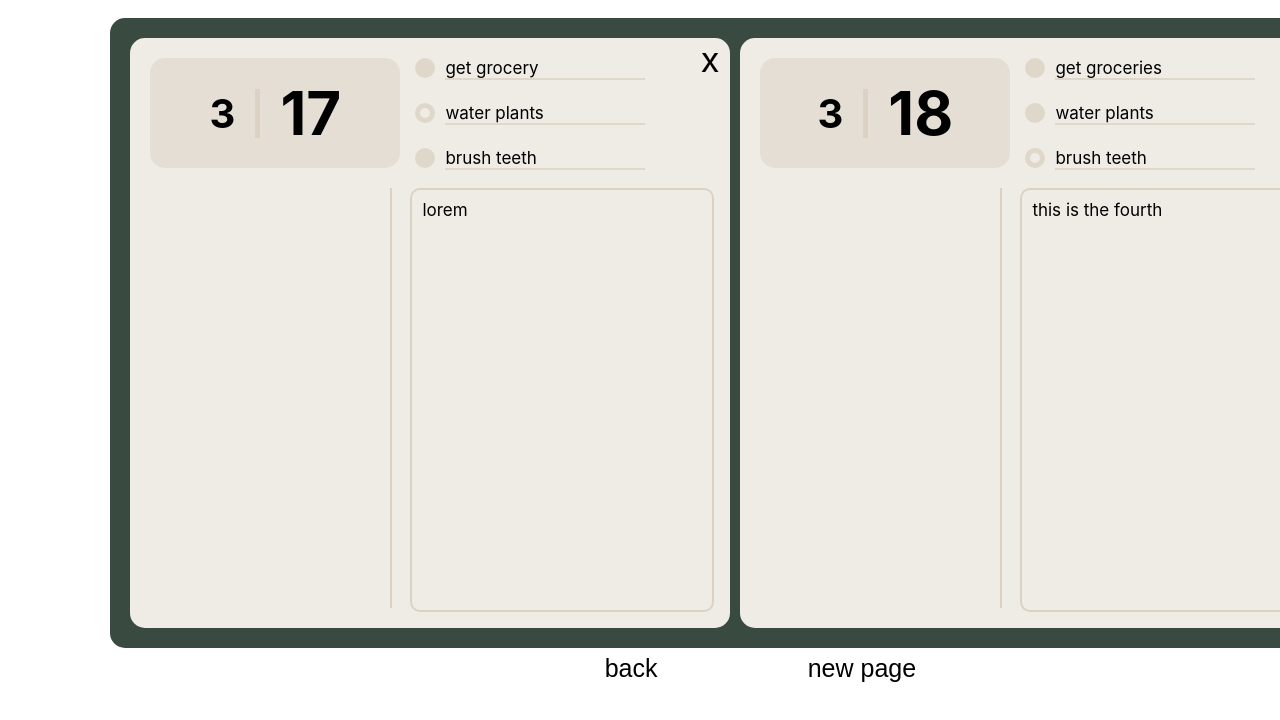
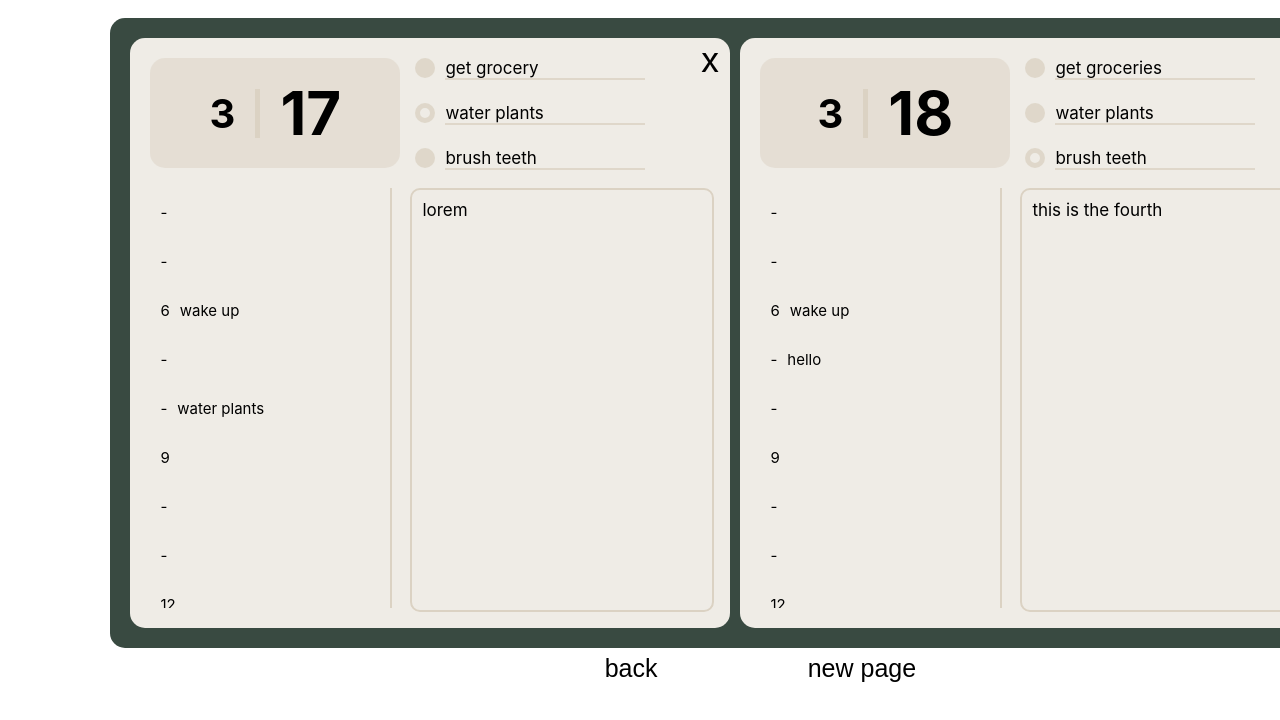
Before and after one commit to samuelmanor/aden-react-node, a React (Create React App) app: page / in a window 1280 px wide. Shown: the top 720 px of the page. Built offline with nearby package versions, Linux system fonts and the light colour scheme; data requests are answered from the project's data file.

Commit message:
fixed bug where eventText wasn't being updated properly between pages

```diff
--- a/src/components/CalRow.js
+++ b/src/components/CalRow.js
@@ -38,42 +38,36 @@ function CalRow({ id, calArr, handleUpdateEvent }) {
         }
     };
 
-    // useEffect(() => { // none of this works now lol ALSO fix save button placement for entry
-    //     let obj;
-    //     if (calArr) {
-    //         obj = calArr.find(e => e.time === id);
-    //     };
+    function updateEvent() {
+        handleUpdateEvent(id, eventText);
+        setEditingState(false);
+    };
 
-    //     if (obj) {
-    //         setEventText(obj.event);
-    //     };
-    // }, [calArr, id]);
+    useEffect(() => {
+        if (calArr) {
+            const obj = calArr.find(e => e.time === id);
+            obj ? setEventText(obj.event) : setEventText('');
+        };
+    }, [calArr, id]);
 
-    // useEffect(() => {
-    //     const input = document.getElementById('event-input');
-    //     if (input) {
-    //         input.focus();
-    //     };
-    // }, [editingState]);
-
-    // function updateEvent() {
-    //     handleUpdateEvent(id, eventText);
-    //     setEditingState(false);
-    // };
+    useEffect(() => {
+        const input = document.getElementById('event-input');
+        if (input) {
+            input.focus();
+        };
+    }, [editingState]);
 
     return (
         <div onMouseEnter={() => setHover(true)} onMouseLeave={() => setHover(false)} style={{ ...calStyle.normal, ...(hover ? calStyle.hover : null)}}>
-            {/* <p>{id % 3 === 0 || id === 0 ? id : '-'}</p> */}
-
-            {/* {editingState
+            <p>{id % 3 === 0 || id === 0 ? id : '-'}</p>
+            {editingState
             ?
             <div>
                 <input id='event-input' maxLength='20' value={eventText} onChange={(e) => setEventText(e.target.value)} style={{ ...calStyle.event, ...calStyle.input }} />
                 <button style={calStyle.button} onClick={updateEvent}>save</button>
             </div>
             :
-                <div style={calStyle.event} onClick={() => setEditingState(true)}>{eventText}</div>
-            } */}
+            <div style={calStyle.event} onClick={() => setEditingState(true)}>{eventText}</div>}
         </div>
     );
 };
```
Lines whose indentation alone changed are shown as unchanged.
